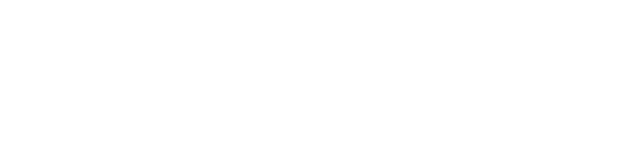
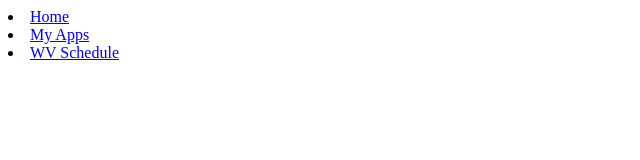
Before and after one commit to WVCS/website-lilflo101, a plain HTML site: page index.html in a window 1280 px wide. Shown: the whole page, without its empty margins (0-640 px from the left). Drawn offline with Linux system fonts and the light colour scheme.

Commit message:
Update index.html
added nav bar

```diff
--- a/index.html
+++ b/index.html
@@ -5,9 +5,13 @@
   <link rel="icon" href="https://www.pinclipart.com/picdir/middle/528-5281068_the-grinch-png-hd-grinch-transparent-background-clipart.png">
 	<title> Lilflos website </title>
 </head>
-</body
-Hello >
+<body>
+  <nav>
+      <li><a href="index.html"> Home </a></li>
+      <li><a href="index.html"> My Apps </a></li>
+      <li><a href="https://www.powayusd.com/schools/hs/wvhs/Calendars/Schedules/Bell-Schedule"> WV Schedule </a></li>
+    </nav>
 
-
+</body>
 
 </html>
```
